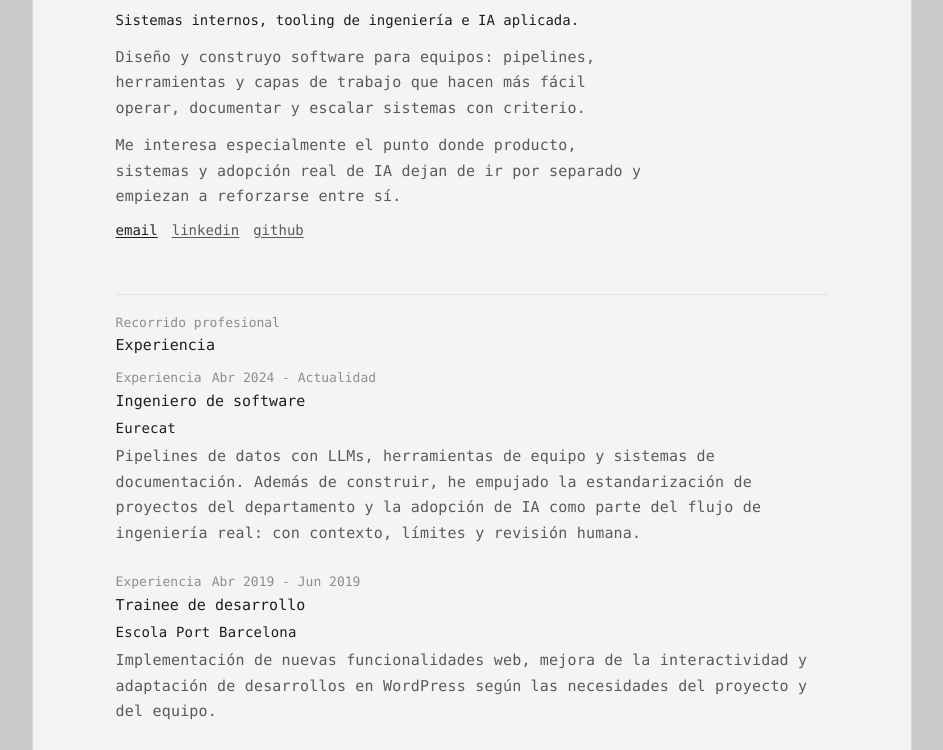
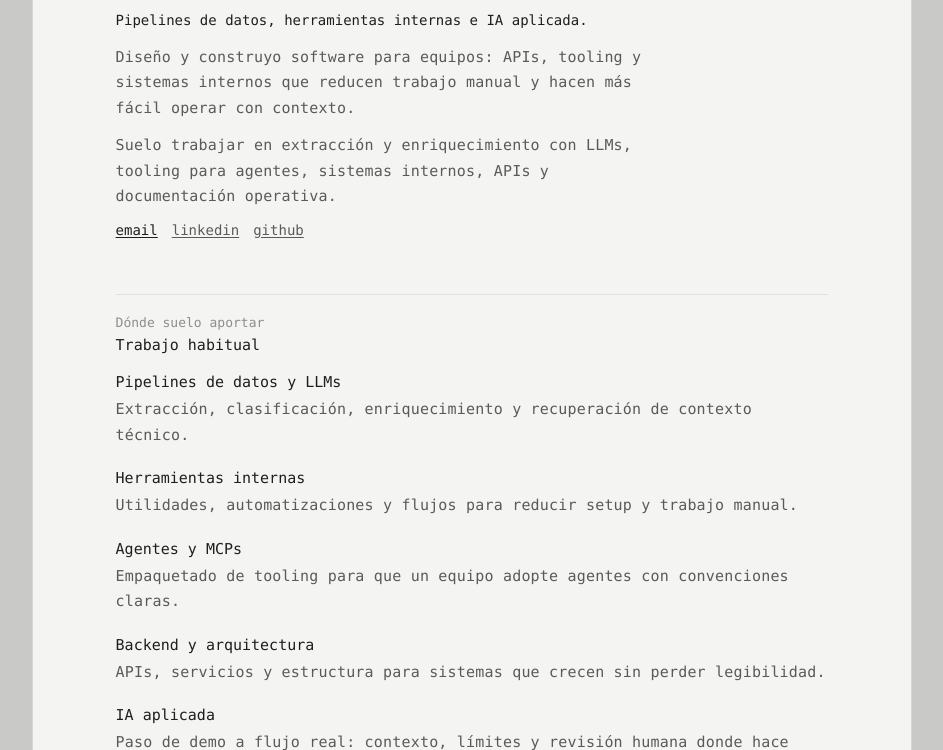
Before and after one commit to zvizzct/portfolio, an Astro site in the folder portfolio/: page / in a window 1280 px wide. Shown: the part 202-952 px from the top of the page, without its empty margins (168-1111 px from the left). Built offline with nearby package versions, Linux system fonts and the light colour scheme; Astro itself is replaced by a stand-in of ours.

Commit message:
Clarify portfolio capabilities

```diff
--- /dev/null
+++ b/portfolio/src/components/Capabilities.astro
@@ -0,0 +1,65 @@
+---
+const CAPABILITIES = [
+  {
+    title: 'Pipelines de datos y LLMs',
+    detail:
+      'Extracción, clasificación, enriquecimiento y recuperación de contexto técnico.'
+  },
+  {
+    title: 'Herramientas internas',
+    detail:
+      'Utilidades, automatizaciones y flujos para reducir setup y trabajo manual.'
+  },
+  {
+    title: 'Agentes y MCPs',
+    detail:
+      'Empaquetado de tooling para que un equipo adopte agentes con convenciones claras.'
+  },
+  {
+    title: 'Backend y arquitectura',
+    detail:
+      'APIs, servicios y estructura para sistemas que crecen sin perder legibilidad.'
+  },
+  {
+    title: 'IA aplicada',
+    detail:
+      'Paso de demo a flujo real: contexto, límites y revisión humana donde hace falta.'
+  }
+]
+---
+
+<div class="capability-list">
+  {
+    CAPABILITIES.map((capability) => (
+      <article class="capability-entry">
+        <h3>{capability.title}</h3>
+        <p>{capability.detail}</p>
+      </article>
+    ))
+  }
+</div>
+
+<style>
+  .capability-list {
+    display: grid;
+    gap: 18px;
+  }
+
+  .capability-entry {
+    display: grid;
+    gap: 3px;
+  }
+
+  .capability-entry h3 {
+    font-size: 15px;
+    font-weight: 500;
+    line-height: 1.6;
+    letter-spacing: 0;
+  }
+
+  .capability-entry p {
+    font-size: 15px;
+    line-height: 1.7;
+    color: var(--muted-ink);
+  }
+</style>
--- a/portfolio/src/pages/index.astro
+++ b/portfolio/src/pages/index.astro
@@ -1,6 +1,7 @@
 ---
 import Layout from '../layouts/Layout.astro'
 import AboutMe from '../components/AboutMe.astro'
+import Capabilities from '../components/Capabilities.astro'
 import Experience from '../components/Experience.astro'
 import LinkButton from '../components/LinkButton.astro'
 import Projects from '../components/Projects.astro'
@@ -16,17 +17,17 @@ import Studies from '../components/Studies.astro'
     <section class="hero" id="inicio">
       <h1 class="hero-title">Víctor Puerta</h1>
 
-      <p class="hero-title-note">Sistemas internos, tooling de ingeniería e IA aplicada.</p>
+      <p class="hero-title-note">Pipelines de datos, herramientas internas e IA aplicada.</p>
 
       <p class="hero-lede">
-        Diseño y construyo software para equipos: pipelines, herramientas y
-        capas de trabajo que hacen más fácil operar, documentar y escalar
-        sistemas con criterio.
+        Diseño y construyo software para equipos: APIs, tooling y sistemas
+        internos que reducen trabajo manual y hacen más fácil operar con
+        contexto.
       </p>
 
       <p class="hero-support">
-        Me interesa especialmente el punto donde producto, sistemas y adopción
-        real de IA dejan de ir por separado y empiezan a reforzarse entre sí.
+        Suelo trabajar en extracción y enriquecimiento con LLMs, tooling para
+        agentes, sistemas internos, APIs y documentación operativa.
       </p>
 
       <div class="link-list">
@@ -42,6 +43,14 @@ import Studies from '../components/Studies.astro'
         </LinkButton>
       </div>
     </section>
+
+    <SectionBlock
+      id="que-hago"
+      title="Trabajo habitual"
+      kicker="Dónde suelo aportar"
+    >
+      <Capabilities />
+    </SectionBlock>
 
     <SectionBlock
       id="experiencia"
```
